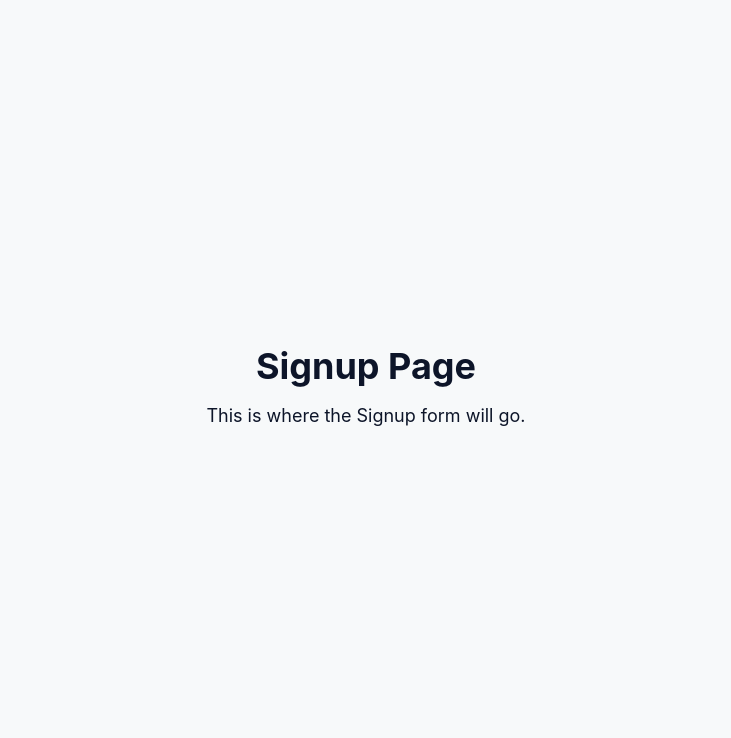
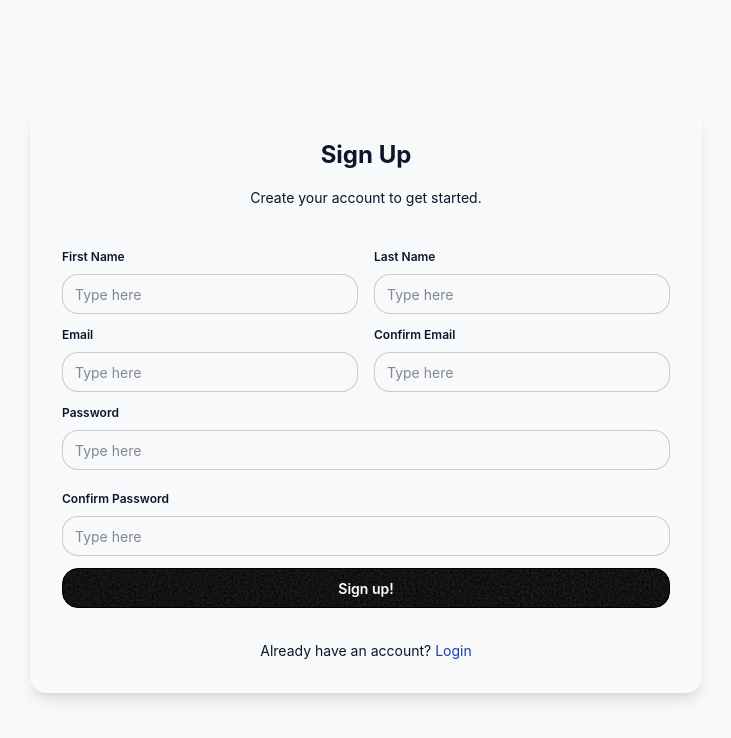
Before and after one commit to neofrank1/MovieCritique, a React (Vite) app in the folder frontend/: page /sign_up in a window 1280 px wide. Shown: the top 738 px of the page, without its empty margins (274-1005 px from the left). Built offline with nearby package versions, Linux system fonts and the light colour scheme.

Commit message:
Initail Sign Up page

```diff
--- a/frontend/src/pages/auth/Signup.tsx
+++ b/frontend/src/pages/auth/Signup.tsx
@@ -1,9 +1,85 @@
+import { Card } from "../../components/Card";
+import React from "react";
+import { Link } from "react-router";
+import { useState, useRef } from "react";
+
+
 export default function Signup() {
+
+  const [error, setError] = useState<string>("");
+  const emailRef = useRef<HTMLInputElement>(null);
+  const confirmEmailRef = useRef<HTMLInputElement>(null);
+  const passwordRef = useRef<HTMLInputElement>(null);
+  const confirmPasswordRef = useRef<HTMLInputElement>(null);
+  const lastNameRef = useRef<HTMLInputElement>(null);
+  const fistNameRef = useRef<HTMLInputElement>(null);
+
+  const handleSubmit = (e: React.FormEvent<HTMLInputElement>) => {
+    e.preventDefault();
+    // Handle form submission logic here
+
+    const formData = {
+      firstName: fistNameRef.current?.value,
+      lastName: lastNameRef.current?.value,
+      email: emailRef.current?.value,
+      confirmEmail: confirmEmailRef.current?.value,
+      password: passwordRef.current?.value,
+      confirmPassword: confirmPasswordRef.current?.value,
+    }
+
+    console.log("Form submitted", formData);
+  };
+
   return (
-    <div className="flex flex-col items-center justify-center h-screen">
-      <h1 className="text-4xl font-bold mb-4">Signup Page</h1>
-      <p className="text-lg mb-6">This is where the Signup form will go.</p>
-      {/* Add your login form here */}
+    <div className="flex flex-col items-center justify-center h-screen px-4">
+      <Card className="w-full max-w-2xl p-2 shadow-lg bg-base-100">
+        <h2 className="text-2xl font-bold mb-2 text-center">Sign Up</h2>
+        <p className="text-center mb-6">Create your account to get started.</p>
+        <form onSubmit={handleSubmit}>
+          <div className="flex flex-nowrap flex-col md:flex-row justify-between gap-4">
+            <fieldset className="fieldset flex-1">
+              <legend className="fieldset-legend">First Name</legend>
+              <input type="text" ref={fistNameRef} className="input" placeholder="Type here" />
+              <p className="label hidden">Optional</p>
+            </fieldset>
+            <fieldset className="fieldset flex-1">
+              <legend className="fieldset-legend">Last Name</legend>
+              <input type="text" ref={lastNameRef} className="input" placeholder="Type here" />
+              <p className="label hidden">Optional</p>
+            </fieldset>
+          </div>
+          <div className="flex flex-nowrap flex-col md:flex-row justify-between gap-4">
+            <fieldset className="fieldset flex-1">
+              <legend className="fieldset-legend">Email</legend>
+              <input type="email" ref={emailRef} className="input" placeholder="Type here" required/>
+              <p className="label hidden">Optional</p>
+            </fieldset>
+            <fieldset className="fieldset flex-1">
+              <legend className="fieldset-legend">Confirm Email</legend>
+              <input type="email" ref={confirmEmailRef} className="input" placeholder="Type here" required/>
+              <p className="label hidden">Optional</p>
+            </fieldset>
+          </div>
+          <div className="flex flex-nowrap flex-col gap-2">
+            <fieldset className="fieldset">
+              <legend className="fieldset-legend">Password</legend>
+              <input type="password" ref={passwordRef} className="input w-full" placeholder="Type here" required/>
+              <p className="label hidden">Optional</p>
+            </fieldset>
+            <fieldset className="fieldset">
+              <legend className="fieldset-legend">Confirm Password</legend>
+              <input type="password" ref={confirmPasswordRef} className="input w-full" placeholder="Type here" required/>
+              <p className="label hidden">Optional</p>
+            </fieldset>
+          </div>
+          <div className="flex justify-center">
+            <button className="my-2 btn btn-primary w-full">Sign up!</button>
+          </div>
+        </form>
+        <div className="flex flex-wrap items-center justify-cente mt-4 text-center">
+          <p className="m-0">Already have an account? <Link to="/login" className="text-blue-800">Login</Link> </p>
+        </div>
+      </Card>
     </div>
   );
 }
```
